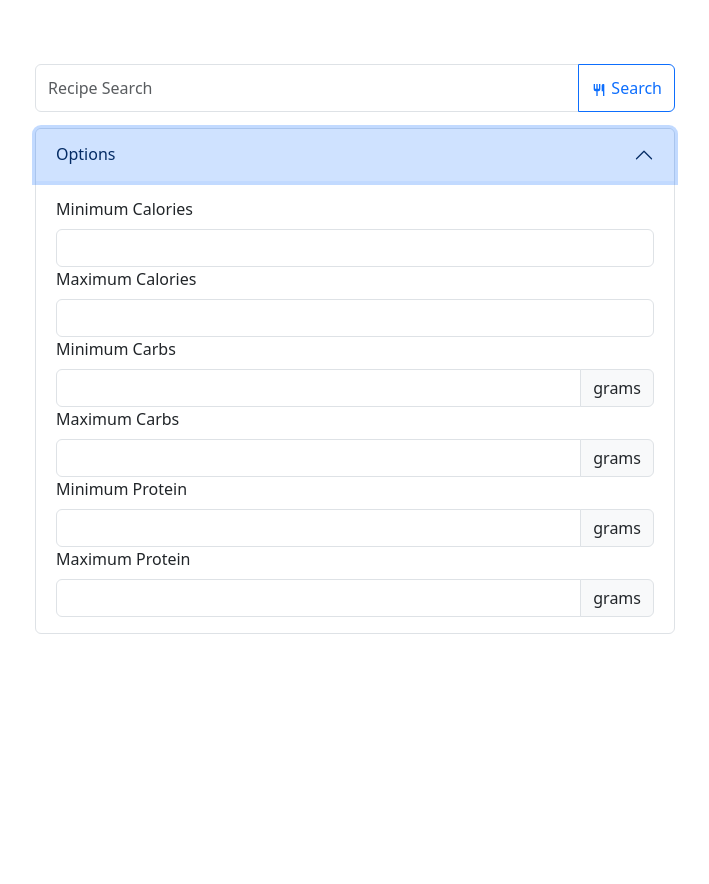
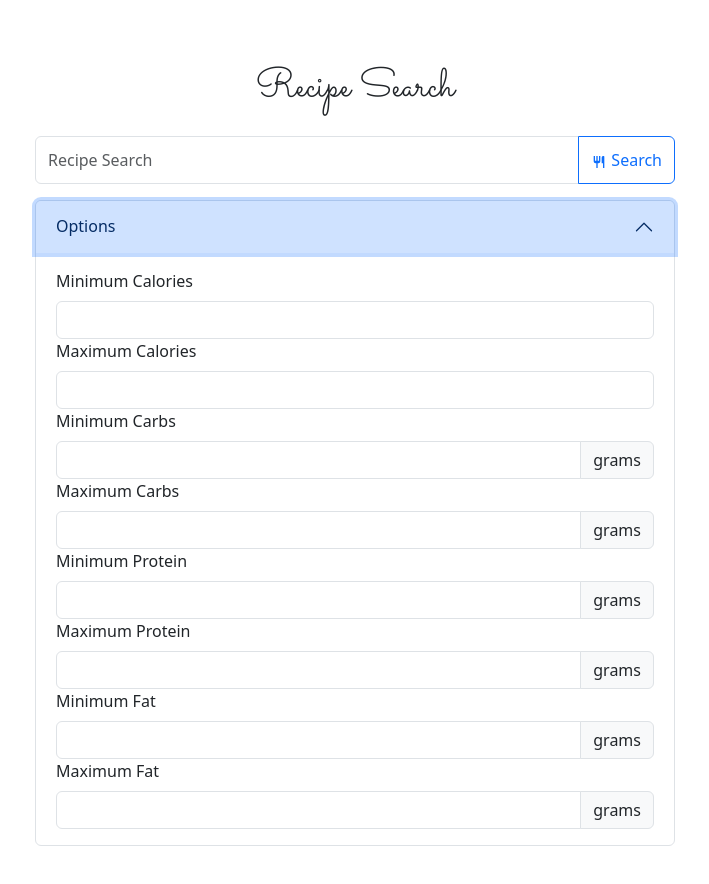
Before and after one commit to cquelle3/recipe-app, a React (Create React App) app: page / in a window 1280 px wide. Both pictures are taken after a click on the button "Options". Shown: the top 884 px of the page, without its empty margins (285-994 px from the left). Before the commit the page ends 800 px from the top, so only its background shows below. Built offline with nearby package versions, Linux system fonts and the light colour scheme.

Commit message:
Added title to recipe search app. Moved api key to .env file. Added min/max fat options

```diff
--- a/src/App.css
+++ b/src/App.css
@@ -1,3 +1,5 @@
+@import url('https://fonts.googleapis.com/css2?family=Sacramento&display=swap');
+
 @keyframes fadeIn {
   0% {
     opacity: 0;
@@ -5,6 +7,10 @@
   100% {
     opacity: 1;
   }
+}
+
+.app-title{
+  font-family: 'Sacramento', cursive;
 }
 
 .recipe-card{
@@ -23,6 +29,7 @@
 }
 
 .search-bar{
+  padding-top: 1rem;
   width: 50% !important;
 }
 
--- a/src/App.js
+++ b/src/App.js
@@ -67,6 +67,8 @@ function RecipeSearch() {
   const [maxCarbs, setMaxCarbs] = useState(NaN);
   const [minProtein, setMinProtein] = useState(NaN);
   const [maxProtein, setMaxProtein] = useState(NaN);
+  const [minFat, setMinFat] = useState(NaN);
+  const [maxFat, setMaxFat] = useState(NaN);
   const [savedOptionsStr, setSavedOptionsStr] = useState("");
 
   const addRecipeInformation = true;
@@ -81,12 +83,14 @@ function RecipeSearch() {
     if(!isNaN(minCarbs)) options += '&minCarbs=' + minCarbs;
     if(!isNaN(maxCarbs)) options += '&maxCarbs=' + maxCarbs;
     if(!isNaN(minProtein)) options += '&minProtein=' + minProtein;
-    if(!isNaN(maxProtein))  options += '&maxProtein=' + maxProtein;
+    if(!isNaN(maxProtein)) options += '&maxProtein=' + maxProtein;
+    if(!isNaN(minFat)) options += '&minFat=' + minFat;
+    if(!isNaN(maxFat)) options += '&maxFat=' + maxFat;
 
     setSavedOptionsStr(options);
 
     fetch(
-      'https://api.spoonacular.com/recipes/complexSearch?apiKey=943dbaebed0b4e34b6e70ebf3284efbb&query=' + searchInput + '&addRecipeInformation=' + addRecipeInformation + '&number=' + recipeNumber + options
+      `https://api.spoonacular.com/recipes/complexSearch?apiKey=${process.env.REACT_APP_SPOONACULAR_KEY}&query=${searchInput}&addRecipeInformation=${addRecipeInformation}&number=${recipeNumber}${options}`
     )
     .then(response => response.json())
     .then(data => {
@@ -118,7 +122,7 @@ function RecipeSearch() {
       number = recipeNumRes - recipeData.length;
     }
     fetch(
-      'https://api.spoonacular.com/recipes/complexSearch?apiKey=943dbaebed0b4e34b6e70ebf3284efbb&query=' + savedSearch + '&addRecipeInformation=' + addRecipeInformation + '&number=' + number + '&offset=' + offset + savedOptionsStr
+      `https://api.spoonacular.com/recipes/complexSearch?apiKey=${process.env.REACT_APP_SPOONACULAR_KEY}&query=${savedSearch}&addRecipeInformation=${addRecipeInformation}&number=${number}&offset=${offset}${savedOptionsStr}`
     )
     .then(response => response.json())
     .then(data => {
@@ -187,9 +191,18 @@ function RecipeSearch() {
     setMaxProtein(parseFloat(e.target.value));
   }
 
+  const onMinFat = (e) => {
+    setMinFat(parseFloat(e.target.value));
+  }
+
+  const onMaxFat = (e) => {
+    setMaxFat(parseFloat(e.target.value));
+  }
+
   return (
       <>
         <div className='search-bar-container'>
+          <h1 className='app-title'>Recipe Search</h1>
           <div className='search-bar'>
             <InputGroup className='search'>
               <Form.Control placeholder='Recipe Search' aria-label='Recipe Search' onChange={onSearchChange} onKeyUp={(key) => searchKeyPress(key)}/>
@@ -239,6 +252,20 @@ function RecipeSearch() {
                         <InputGroup.Text>grams</InputGroup.Text>
                       </InputGroup>
                     </Form.Group>
+                    <Form.Group>
+                      <Form.Label>Minimum Fat</Form.Label>
+                      <InputGroup>
+                        <Form.Control type='number' onChange={onMinFat}/>
+                        <InputGroup.Text>grams</InputGroup.Text>
+                      </InputGroup>
+                    </Form.Group>
+                    <Form.Group>
+                      <Form.Label>Maximum Fat</Form.Label>
+                      <InputGroup>
+                        <Form.Control type='number' onChange={onMaxFat}/>
+                        <InputGroup.Text>grams</InputGroup.Text>
+                      </InputGroup>
+                    </Form.Group>
                   </Form>
                 </Accordion.Body>
               </Accordion.Item>
```
Also changed, not shown: 1 other file (tests, documents, lock files or other folders).
